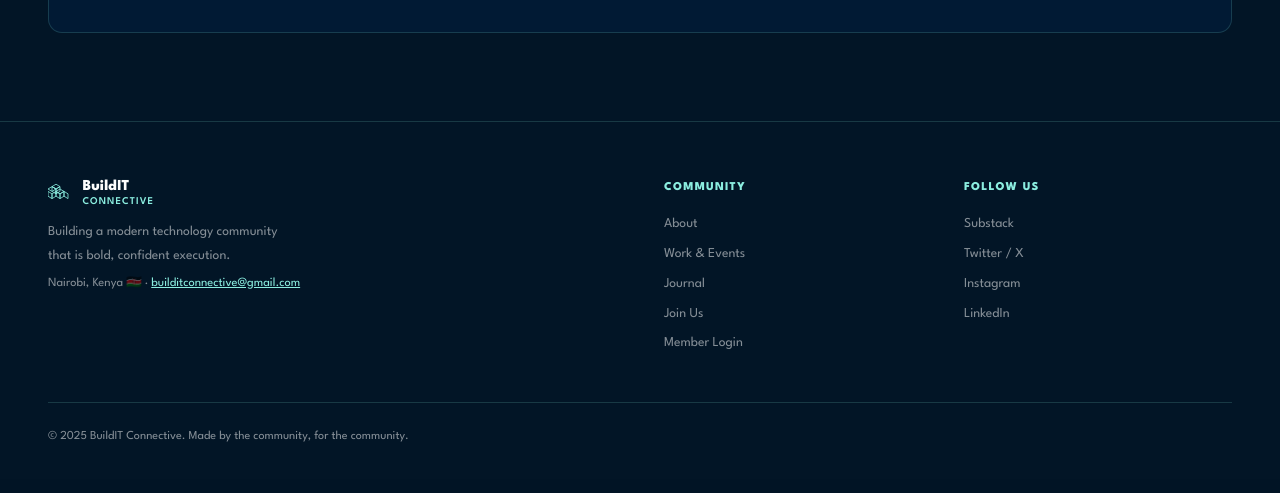
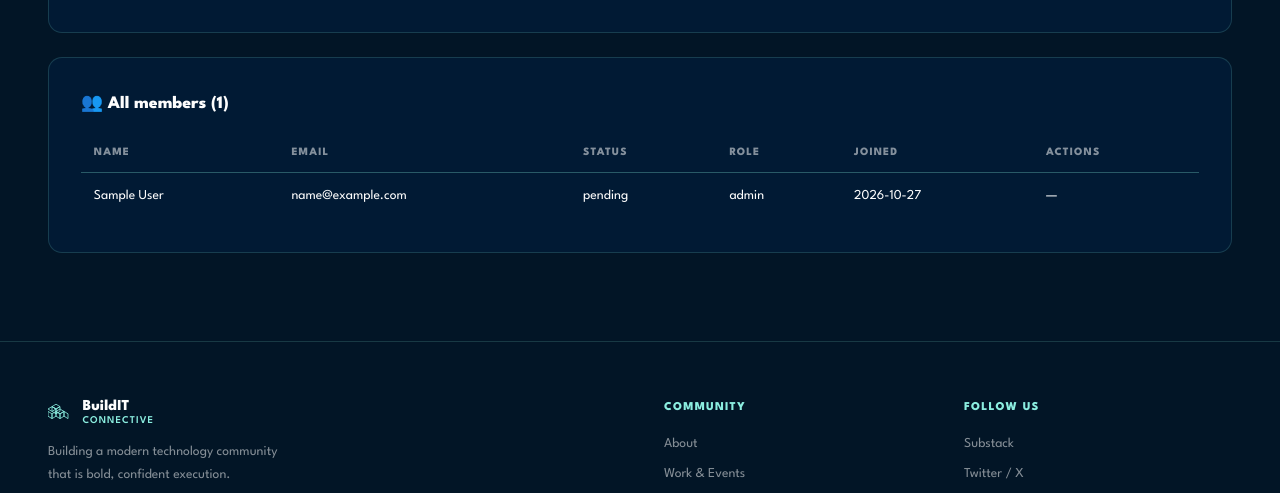
Before and after one commit to Adieltheanalyst/website__, a Flask app: page /admin in a window 1280 px wide. Shown: the part 1848-2341 px from the top of the page. Before the commit the page ends 2290 px from the top, so only its background shows below. Run offline with Flask 3, Linux system fonts and the light colour scheme; the visitor is signed in with stand-in values (Sample User, id 1); data comes from the database, SQL or seed files in the repository.

Commit message:
new commit

```diff
--- a/templates/admin.html
+++ b/templates/admin.html
@@ -220,7 +220,35 @@
         </table>
       </div>
     </div>
-
+    <!-- ALL MEMBERS (any status) -->
+    <div class="admin-section">
+      <h2>👥 All members ({{ all_members|length }})</h2>
+      <div class="admin-table-wrap">
+        <table class="admin-table">
+          <thead><tr><th>Name</th><th>Email</th><th>Status</th><th>Role</th><th>Joined</th><th>Actions</th></tr></thead>
+          <tbody>
+            {% for m in all_members %}
+            <tr>
+              <td>{{ m.name }}</td>
+              <td>{{ m.email }}</td>
+              <td>{{ m.status }}</td>
+              <td>{{ m.role }}</td>
+              <td>{{ m.joined_at[:10] }}</td>
+              <td class="admin-actions">
+                {% if m.role != 'admin' %}
+                <form method="POST" action="/admin/delete/{{ m.id }}" style="display:inline;"
+                      onsubmit="return confirm('Delete {{ m.name }}? This cannot be undone.')">
+                  <button class="btn-sm danger">Delete</button>
+                </form>
+                {% else %}—{% endif %}
+              </td>
+            </tr>
+            {% endfor %}
+          </tbody>
+        </table>
+      </div>
+    </div>
   </div>
 </div>
+
 {% endblock %}
```
